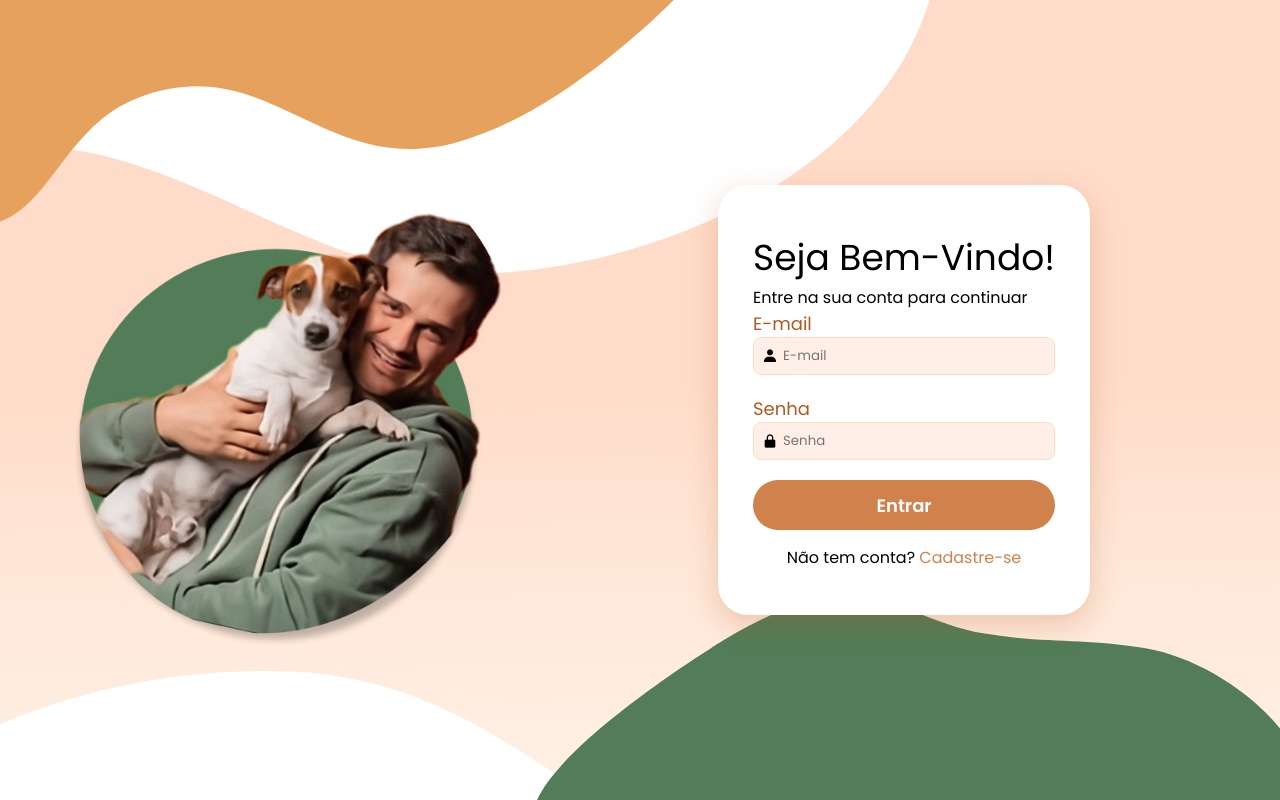
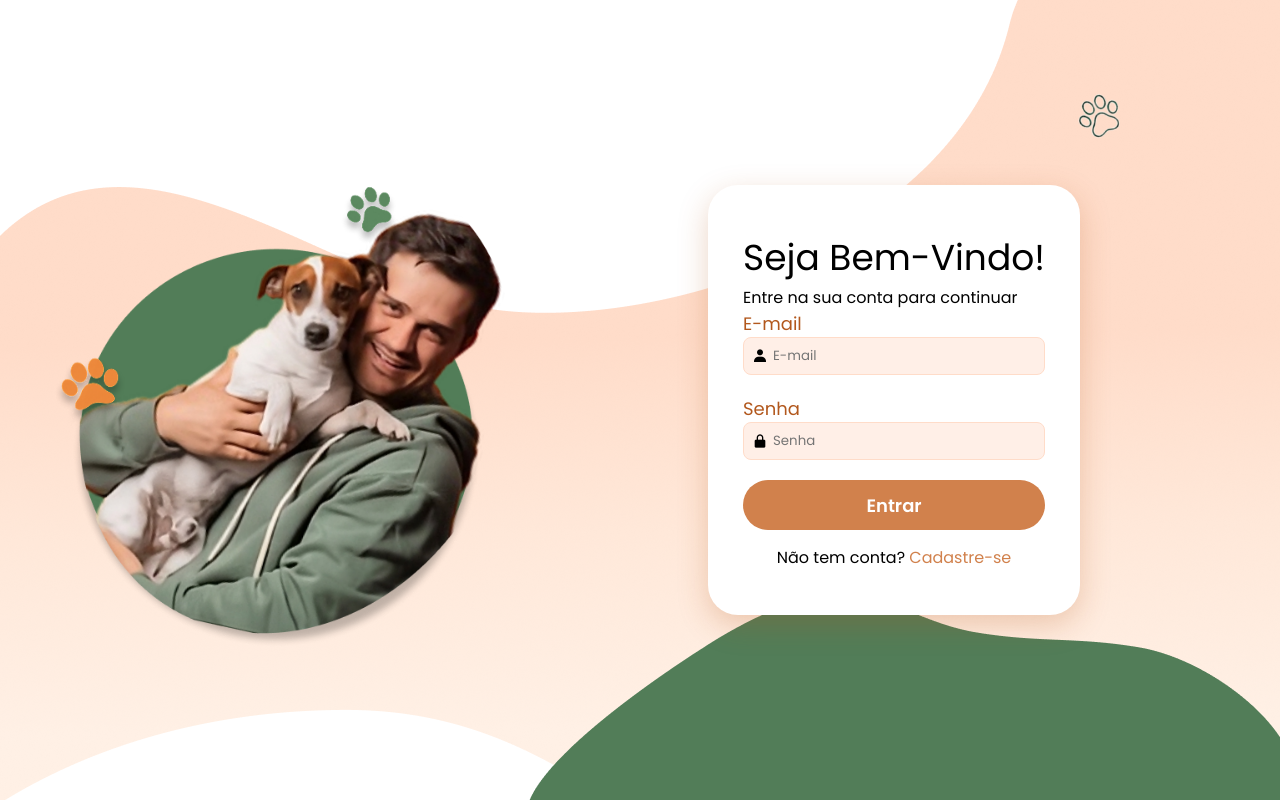
Before and after one commit to PablinyVitoria-Dev/Miss-o-Patinhas, a plain HTML site: page pages/login.html in a window 1280 px wide. Drawn offline with nearby package versions, Linux system fonts and the light colour scheme; a web font is replaced by a local one.

Commit message:
Login atualizado

```diff
--- a/css/login.css
+++ b/css/login.css
@@ -11,11 +11,13 @@ body {
   /* background-color: ;  */
   display: flex;
   justify-content: center; /* Posiciona o elemento na horinzontal*/
-  background-image: url("../assets/icons/background.svg");
+  background-image: url("../assets/icons/background\ \(1\).png");
   background-size: cover;
   background-position: bottom center;
   background-repeat: no-repeat;
 }
+
+
 
 main{
 /* background-color: #ffffff; cor de fundo */
@@ -40,7 +42,7 @@ form {
   max-width: 618px;
   width: 100%;
   box-shadow: 0 10px 30px rgba(178, 88, 29, 0.25);
-transform: translateX(-190px);
+transform: translateX(-200px);
 }
 
 
@@ -119,3 +121,26 @@ form h4 {
   color: #D1814C;
   text-decoration: none;
 }
+
+.img {
+  position: absolute;
+  left: 0;
+  top: 340px;
+  width: 100px;
+  transform: translateX(40px);
+}
+
+.img1 {
+  position: absolute;
+  right: 120px;
+  top: 60px;
+  width: 120px;
+}
+
+.img2 {
+   position: absolute;
+  right: 40px;
+  top: 170px;
+  width: 100px;
+  transform: translateX(-820px);
+}
--- a/pages/login.html
+++ b/pages/login.html
@@ -20,6 +20,18 @@
         />
       </section>
 
+      <img
+        class="img"
+        src="../assets/icons/Patinha Laranja.png"
+        alt="patinha laranja"
+      />
+      <img
+        class="img1"
+        src="../assets/icons/patinha transparente.png"
+        alt="patinha verde"
+      />
+
+      <img class="img2" src="../assets/icons/Patinha Verde.png" alt="patinha verde">
       <section aria-labelledby="titulo-login">
         <form action="#" method="post">
           <div class="form-header">
@@ -31,8 +43,14 @@
             <label for="email">E-mail</label>
             <div>
               <i class="bx bxs-user" aria-hidden="true"></i>
-              <input id="email" name="email" placeholder="E-mail" type="email" autocomplete="email"
-                required />
+              <input
+                id="email"
+                name="email"
+                placeholder="E-mail"
+                type="email"
+                autocomplete="email"
+                required
+              />
             </div>
           </div>
 
@@ -40,7 +58,14 @@
             <label for="senha">Senha</label>
             <div>
               <i class="bx bxs-lock-alt" aria-hidden="true"></i>
-              <input id="senha" name="senha" placeholder="Senha" type="password" autocomplete="current-password" required/>
+              <input
+                id="senha"
+                name="senha"
+                placeholder="Senha"
+                type="password"
+                autocomplete="current-password"
+                required
+              />
             </div>
           </div>
 
```
Also changed, not shown: assets/icons/background (1).png (added), assets/icons/patinha transparente.png (added).
